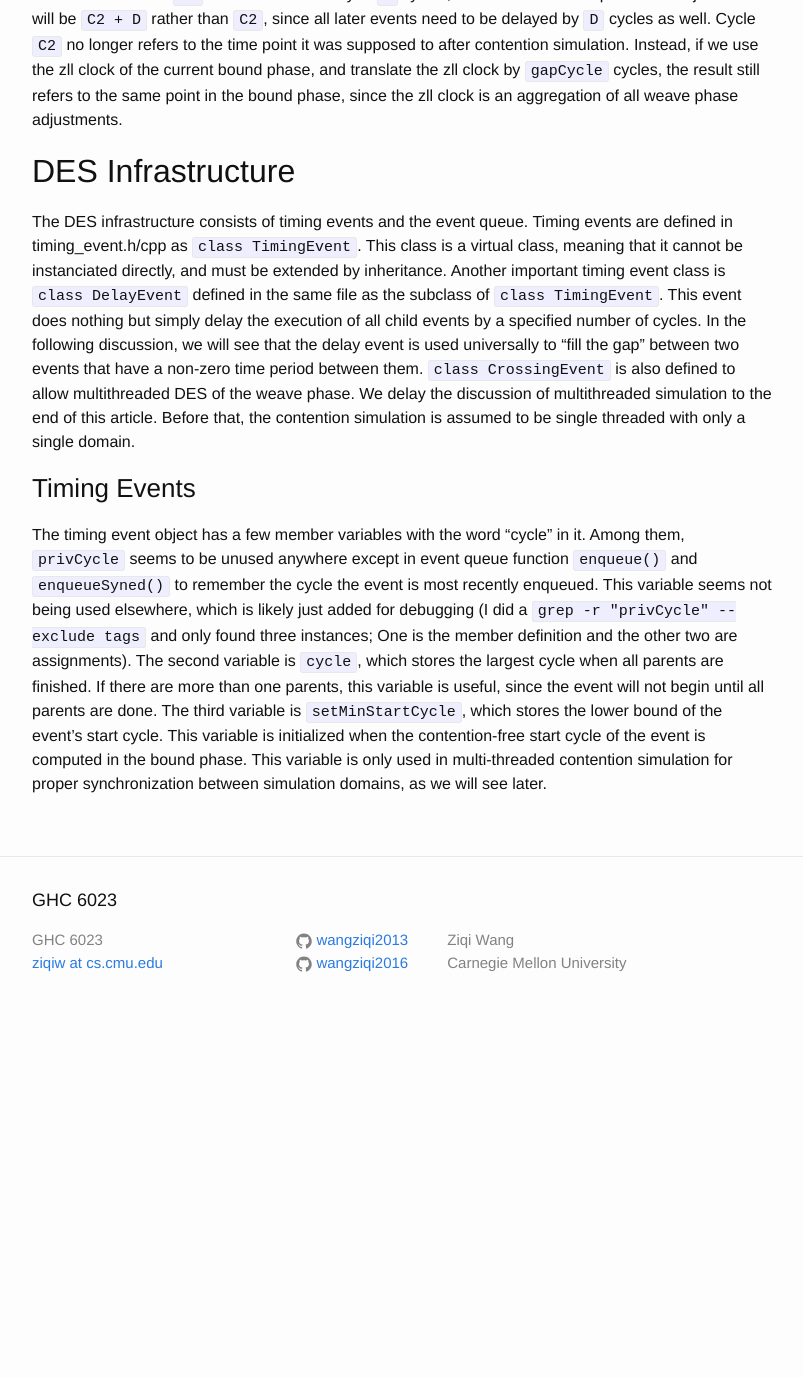
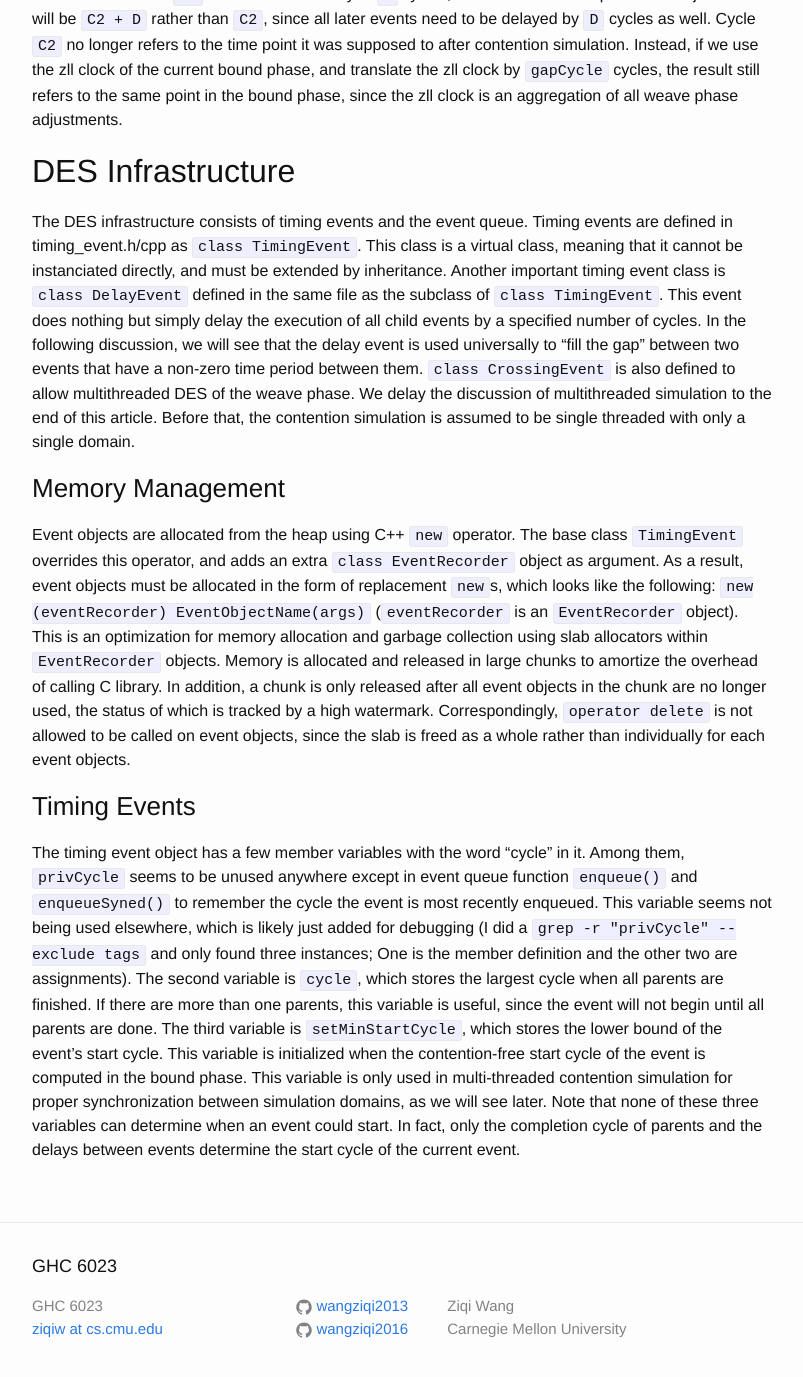
Before and after one commit to wangziqi2013/wangziqi2013.github.io, a Jekyll site: the page built from _posts/2019-01-22-understand-zsim-contention-sim.markdown, in a window 1280 px wide and 1400 px high, scrolled down 2920 px. Shown: the top 1377 px of the window, without its empty margins (238-1041 px from the left). Built offline with Jekyll 4.4.1, drawn with Linux system fonts in a browser that asks for light colours; before the commit the page ends 3954 px from its top, so only the background shows below that.

Commit message:
Adding mem mgmt

```diff
--- a/_posts/2019-01-22-understand-zsim-contention-sim.markdown
+++ b/_posts/2019-01-22-understand-zsim-contention-sim.markdown
@@ -121,6 +121,17 @@ events that have a non-zero time period between them. `class CrossingEvent` is a
 of the weave phase. We delay the discussion of multithreaded simulation to the end of this article. Before that, the
 contention simulation is assumed to be single threaded with only a single domain.
 
+### Memory Management
+
+Event objects are allocated from the heap using C++ `new` operator. The base class `TimingEvent` overrides this operator,
+and adds an extra `class EventRecorder` object as argument. As a result, event objects must be allocated in the form
+of replacement `new`s, which looks like the following: `new (eventRecorder) EventObjectName(args)` (`eventRecorder`
+is an `EventRecorder` object). This is an optimization for memory allocation and garbage collection using slab allocators
+within `EventRecorder` objects. Memory is allocated and released in large chunks to amortize the overhead of calling C
+library. In addition, a chunk is only released after all event objects in the chunk are no longer used, the status of which
+is tracked by a high watermark. Correspondingly, `operator delete` is not allowed to be called on event objects, since the
+slab is freed as a whole rather than individually for each event objects.
+
 ### Timing Events
 
 The timing event object has a few member variables with the word "cycle" in it. Among them, `privCycle` seems to be unused
@@ -131,4 +142,6 @@ are assignments). The second variable is `cycle`, which stores the largest cycle
 are more than one parents, this variable is useful, since the event will not begin until all parents are done. The third
 variable is `setMinStartCycle`, which stores the lower bound of the event's start cycle. This variable is initialized when
 the contention-free start cycle of the event is computed in the bound phase. This variable is only used in multi-threaded
-contention simulation for proper synchronization between simulation domains, as we will see later.
+contention simulation for proper synchronization between simulation domains, as we will see later. Note that none of
+these three variables can determine when an event could start. In fact, only the completion cycle of parents and the delays
+between events determine the start cycle of the current event.
```
